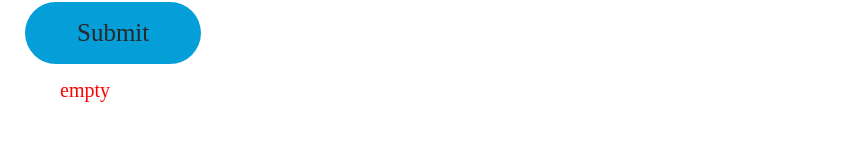
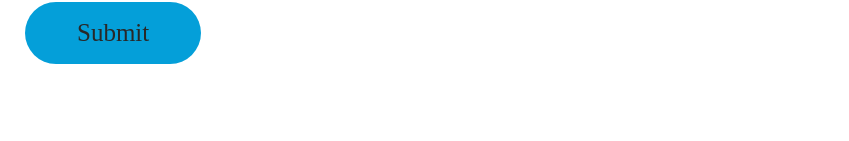
Before and after one commit to adarshramiyer/fan-ui, a React (Create React App) app: page / in a window 1280 px wide. Shown: the part 1612-1753 px from the top of the page, without its empty margins (0-849 px from the left). Built offline with nearby package versions, Linux system fonts and the light colour scheme; a web font is replaced by a local one.

Commit message:
Set error to "" at start

```diff
--- a/src/App.js
+++ b/src/App.js
@@ -46,7 +46,7 @@ function render() {
 function App() {
   const [inputs, setInputs] = useState("");
 
-  const [submitErr, setErrors] = useState("empty");
+  const [submitErr, setErrors] = useState("");
 
   const handleChange = (event) => {
     var name = event.target.name;
```
